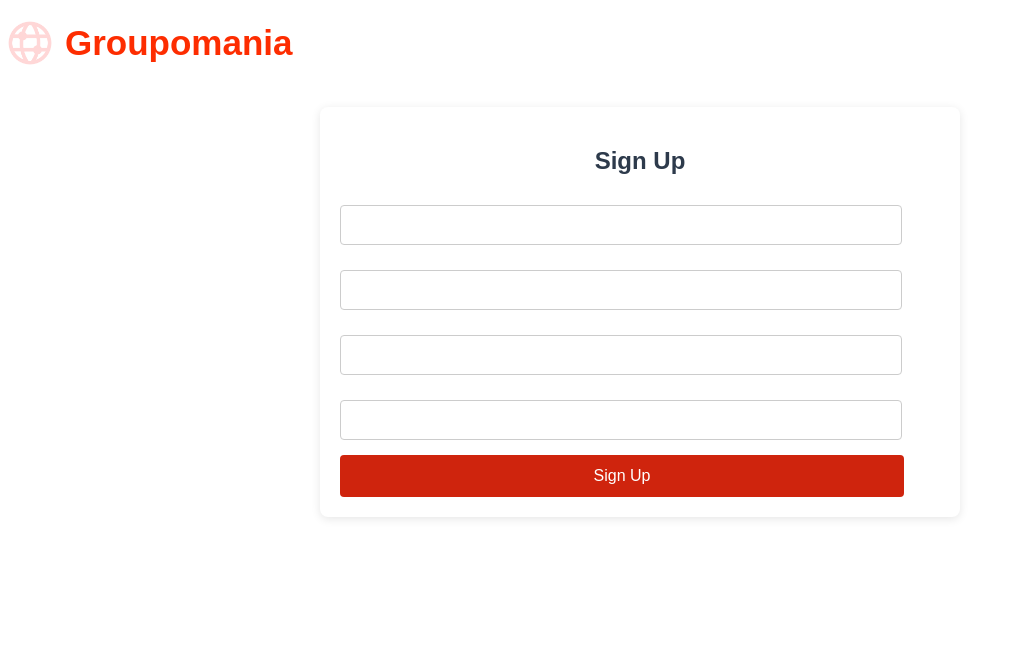
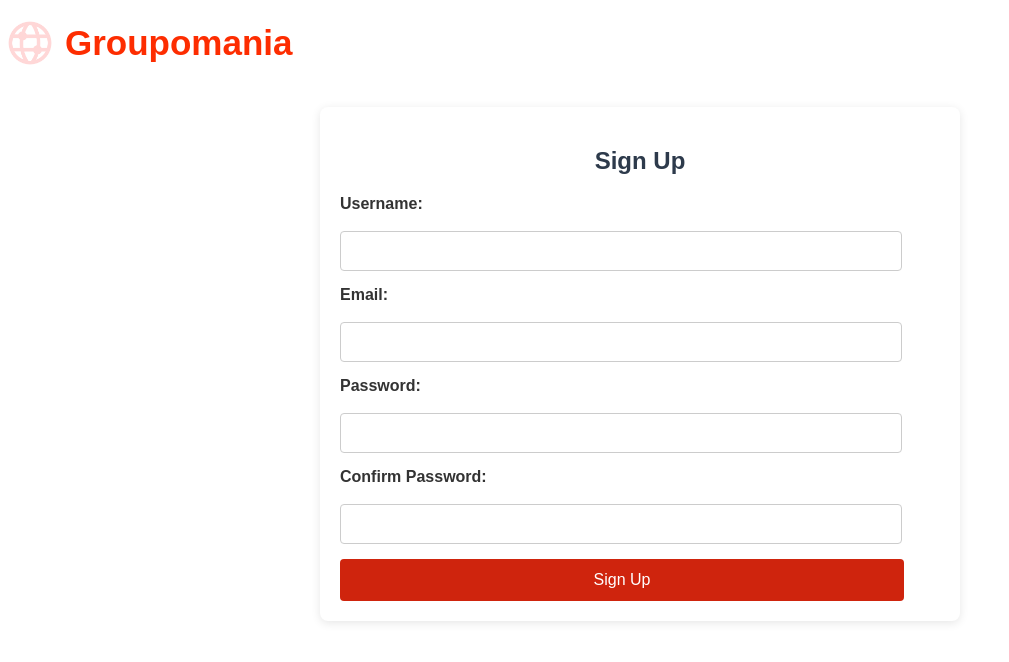
Before and after one commit to newchaptermg/groupomania, a React (Create React App) app in the folder front/: page /signup in a window 1280 px wide. Shown: the top 662 px of the page, without its empty margins (0-1009 px from the left). Built offline with nearby package versions, Linux system fonts and the light colour scheme.

Commit message:
Fixed the style issue for the sign up page

```diff
--- a/front/src/components/HomePage.css
+++ b/front/src/components/HomePage.css
@@ -65,7 +65,7 @@
     background-color: #f04a71;
 }
 
-label {
+.login-card label {
     position: absolute;
     width: 1px;
     height: 1px;
--- a/front/src/components/Signup.css
+++ b/front/src/components/Signup.css
@@ -24,11 +24,15 @@
     flex-direction: column;
   }
 
+
   .signup-container label {
-    margin-bottom: 8px;
-    font-weight: bold;
-    color: #333;
+    color: #333 !important;
+    display: block !important;
+    font-weight: bold !important;
+    font-size: 16px !important;
+    margin-bottom: 8px !important;
   }
+
 
   .signup-container input {
     width: 90%; /* Ensure the input fields take full width */
@@ -54,7 +58,7 @@
   }
 
   .signup-container .success {
-    color: rgb(17, 234, 17);
+    color: rgb(11, 214, 11);
     margin-bottom: 15px;
     text-align: center;
   }
--- a/front/src/components/Signup.js
+++ b/front/src/components/Signup.js
@@ -57,8 +57,9 @@ const Signup = () => {
       <h2>Sign Up</h2>
       <form onSubmit={handleSubmit}>
         <div>
-          <label>Username:</label>
+          <label htmlFor="username">Username:</label>
           <input
+            id="username"
             type="text"
             value={username}
             onChange={(e) => setUsername(e.target.value)}
@@ -66,8 +67,9 @@ const Signup = () => {
           />
         </div>
         <div>
-          <label>Email:</label>
+          <label htmlFor="email">Email:</label>
           <input
+            id="email"
             type="email"
             value={email}
             onChange={(e) => setEmail(e.target.value)}
@@ -75,8 +77,9 @@ const Signup = () => {
           />
         </div>
         <div>
-          <label>Password:</label>
+          <label htmlFor="password">Password:</label>
           <input
+            id="password"
             type="password"
             value={password}
             onChange={(e) => setPassword(e.target.value)}
@@ -84,8 +87,9 @@ const Signup = () => {
           />
         </div>
         <div>
-          <label>Confirm Password:</label>
+          <label htmlFor="confirmPassword">Confirm Password:</label>
           <input
+            id="confirmPassword"
             type="password"
             value={confirmPassword}
             onChange={(e) => setConfirmPassword(e.target.value)}
```
